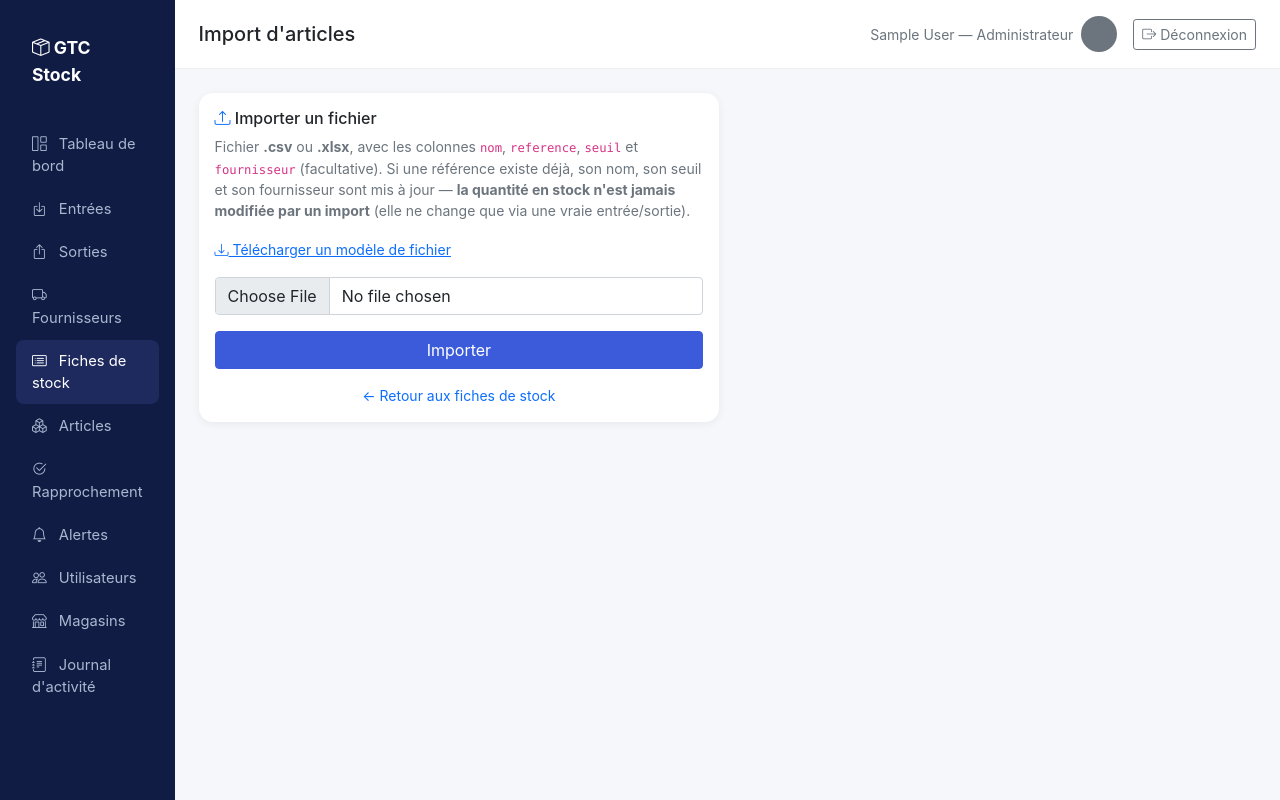
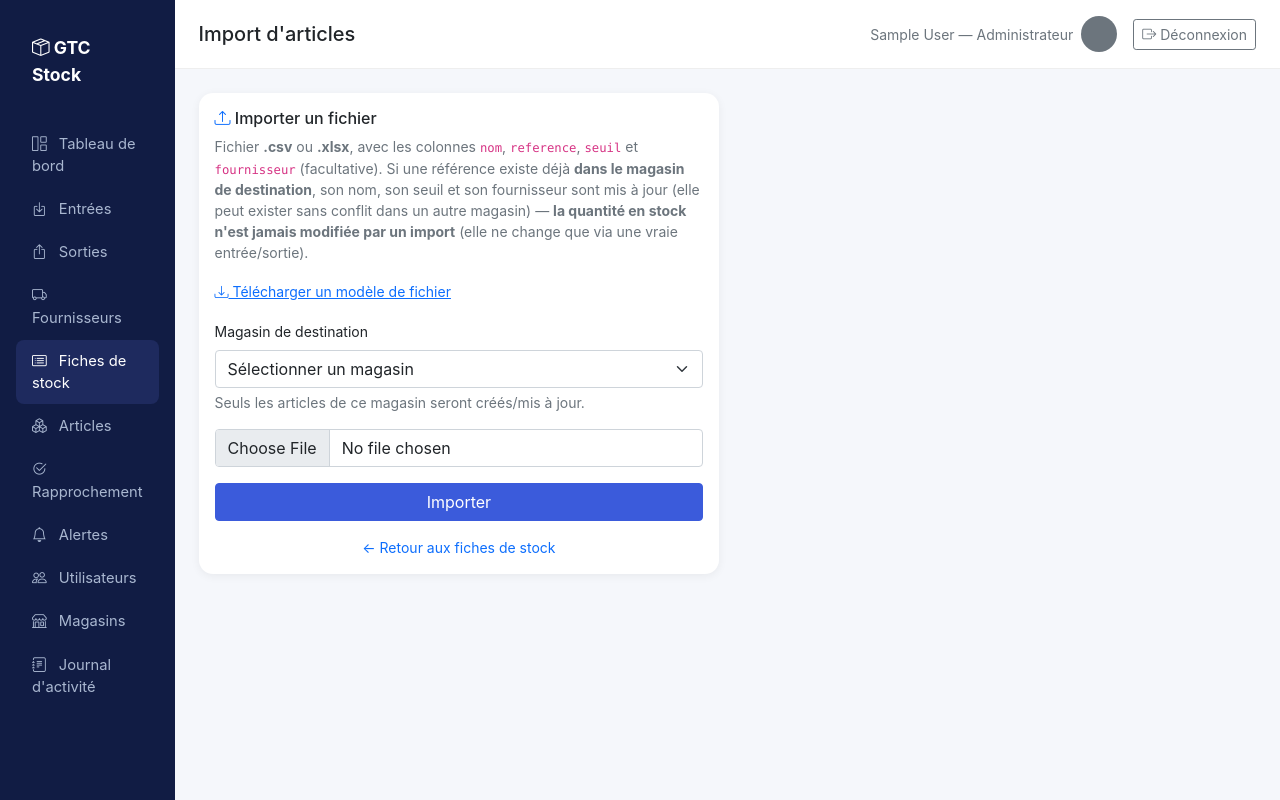
Before and after one commit to Awalmohmed/gtc-stock-app, a Flask app: page /pages/fiche-stock/import in a window 1280 px wide. Run offline with Flask 3, Linux system fonts and the light colour scheme; the visitor is signed in with stand-in values (Sample User, id 1); some libraries are stand-ins or nearby versions.

Commit message:
Import CSV/Excel — scoper par magasin (référence unique par magasin)
Complète l'Étape 0 : depuis que la référence d'un article n'est
unique que par magasin (commit précédent), l'import de fichier
CSV/Excel devait être corrigé pour ne plus jamais toucher un article
d'un autre magasin sous prétexte qu'il porte la même référence — un
scénario tout à fait réel dès qu'un transfert inter-magasin (Étape 1
à venir) crée un homonyme ailleurs.

- import_articles.py : importer_fichier() prend désormais un
  magasin_id obligatoire ; la recherche des articles existants et la
  création des nouveaux sont scopées à ce magasin.
- views.py : la route détermine le magasin cible comme pour la
  création d'article (fiche_stock.html) — magasin choisi dans le
  formulaire pour un rôle qui voit tous les magasins (Administrateur,
  Comptable), magasin de rattachement automatique pour un Gestionnaire
  de stock ; rejet propre (flash, pas de 500) si aucun magasin n'est
  déterminable.
- import_articles.html : ajoute le sélecteur de magasin (Administrateur/
  Comptable seulement) et met à jour le texte d'aide en conséquence.
- fiche_stock.html : texte d'aide du champ Référence mis à jour pour
  refléter l'unicité par magasin (seule cette ligne est modifiée dans
  ce fichier — les autres changements non liés déjà présents dans la
  copie de travail restent intacts et non indexés).

Testé (scénario complet, base isolée) : un article REF-1 existant dans
le magasin Sud ; l'administrateur importe un fichier contenant REF-1 et
REF-2 dans le magasin Nord -> les deux sont créés dans Nord SANS que
l'article REF-1 de Sud soit touché (vérifié explicitement, nom/quantité
inchangés) ; admin sans magasin sélectionné -> message d'erreur clair,
pas d'erreur serveur ; un Gestionnaire de stock (rattaché à Nord)
importe une mise à jour de REF-1 sans voir de sélecteur de magasin (son
propre magasin est utilisé implicitement), toujours sans toucher Sud.

Co-Authored-By: Claude Sonnet 5 <noreply@anthropic.com>
Claude-Session: https://claude.ai/code/session_01KuxMusGjuf9rbBBf4tgqXE

```diff
--- a/apps/import_articles.py
+++ b/apps/import_articles.py
@@ -14,9 +14,16 @@ Le stock ne doit changer que via de vrais mouvements d'entrée/sortie
 (voir apps/gtc_data.py, add_entree/add_sortie) — un import ne fait que
 mettre à jour les informations de catalogue.
 
-- Référence déjà connue -> met à jour nom, seuil, fournisseur habituel
-  (et le statut Alerte/OK si l'article n'est pas "Dormant").
-- Référence inconnue -> crée l'article, quantite=0.
+Un import cible TOUJOURS un seul magasin (`magasin_id`, voir
+importer_fichier) — la référence n'étant unique que PAR MAGASIN (voir
+apps/models.py, Article.__table_args__), un import ne doit jamais
+toucher un article d'un autre magasin sous prétexte qu'il porte la même
+référence :
+- Référence déjà connue DANS CE MAGASIN -> met à jour nom, seuil,
+  fournisseur habituel (et le statut Alerte/OK si l'article n'est pas
+  "Dormant").
+- Référence inconnue dans ce magasin (qu'elle existe ou non ailleurs)
+  -> crée l'article dans ce magasin, quantite=0.
 - Fournisseur mentionné mais introuvable dans la table Fournisseur ->
   ligne rejetée (pas de création silencieuse d'un fournisseur).
 - Référence en double dans le même fichier -> seule la première
@@ -152,8 +159,11 @@ def _valider_ligne(ligne, references_vues, fournisseurs_par_nom):
     return {"nom": nom, "reference": reference, "seuil": seuil, "fournisseur_id": fournisseur_id}, None
 
 
-def importer_fichier(nom_fichier, contenu_brut):
-    """Importe un fichier CSV ou Excel d'articles.
+def importer_fichier(nom_fichier, contenu_brut, magasin_id):
+    """Importe un fichier CSV ou Excel d'articles dans le magasin
+    `magasin_id` : toutes les créations/mises à jour sont scopées à ce
+    magasin (voir docstring du module) — un article portant la même
+    référence dans un AUTRE magasin n'est jamais touché.
 
     Retourne un dict : {"crees": int, "maj": int, "erreurs": [(ligne, message), ...]}.
     Lève FichierInvalide si le fichier lui-même est inexploitable
@@ -185,7 +195,9 @@ def importer_fichier(nom_fichier, contenu_brut):
     references_du_fichier = [d["reference"] for d in lignes_valides]
     articles_existants = {
         a.reference: a
-        for a in Article.query.filter(Article.reference.in_(references_du_fichier))
+        for a in Article.query.filter(
+            Article.reference.in_(references_du_fichier), Article.magasin_id == magasin_id,
+        )
     } if references_du_fichier else {}
 
     for donnees in lignes_valides:
@@ -207,7 +219,7 @@ def importer_fichier(nom_fichier, contenu_brut):
             article = Article(
                 nom=donnees["nom"], reference=donnees["reference"], seuil=donnees["seuil"],
                 fournisseur_id=donnees["fournisseur_id"], quantite=0,
-                statut="Alerte", dernier_mouvement="—",
+                statut="Alerte", dernier_mouvement="—", magasin_id=magasin_id,
             )
             db.session.add(article)
             crees += 1
--- a/apps/templates/pages/fiche_stock.html
+++ b/apps/templates/pages/fiche_stock.html
@@ -151,7 +151,7 @@
               <label class="form-label small fw-semibold" for="art-ref">Référence</label>
               <input type="text" id="art-ref" name="reference" class="form-control" maxlength="50"
                      placeholder="ex : REF-0135" required>
-              <div class="form-text">Doit être unique.</div>
+              <div class="form-text">Doit être unique dans le magasin de rattachement (peut exister dans un autre magasin).</div>
             </div>
             <div class="col-sm-3 col-6 mb-3">
               <label class="form-label small fw-semibold" for="art-seuil">Seuil d'alerte</label>
--- a/apps/templates/pages/import_articles.html
+++ b/apps/templates/pages/import_articles.html
@@ -1,3 +1,17 @@
+{#
+  Import d'articles — route import_articles (GET/POST /pages/fiche-stock/import/),
+  tout rôle connecté. Reçoit : resultat = None en GET, sinon
+  {crees, maj, erreurs:[(ligne, message)]} après traitement (import_articles.importer_fichier) ;
+  magasins (pour le sélecteur, rôles qui voient tous les magasins).
+  Sections : 1) formulaire d'upload .csv/.xlsx (+ magasin cible pour un
+  Administrateur/Comptable — un Gestionnaire importe dans son propre
+  magasin, sans champ à remplir) + lien vers le modèle (import_articles_modele) ;
+  2) carte « Résultat » affichée seulement après un import (compteurs +
+  détail des lignes rejetées).
+  Rappel métier : un import ne modifie JAMAIS la quantité en stock. La
+  référence n'étant unique que PAR MAGASIN (voir apps/models.py,
+  Article.__table_args__), l'import ne touche que le magasin cible.
+#}
 {% extends 'layouts/gtc-base.html' %}
 
 {% block title %}GTC Stock - Import d'articles{% endblock title %}
@@ -12,8 +26,9 @@
       <p class="text-muted small">
         Fichier <strong>.csv</strong> ou <strong>.xlsx</strong>, avec les colonnes
         <code>nom</code>, <code>reference</code>, <code>seuil</code> et <code>fournisseur</code>
-        (facultative). Si une référence existe déjà, son nom, son seuil et son
-        fournisseur sont mis à jour — <strong>la quantité en stock n'est jamais
+        (facultative). Si une référence existe déjà <strong>dans le magasin de destination</strong>,
+        son nom, son seuil et son fournisseur sont mis à jour (elle peut exister sans
+        conflit dans un autre magasin) — <strong>la quantité en stock n'est jamais
         modifiée par un import</strong> (elle ne change que via une vraie entrée/sortie).
       </p>
       <p class="mb-3">
@@ -23,6 +38,18 @@
       </p>
       <form action="{{ url_for('import_articles') }}" method="post" enctype="multipart/form-data" data-validate novalidate>
         <input type="hidden" name="csrf_token" value="{{ csrf_token() }}">
+        {% if current_user.role in ['Administrateur', 'Comptable'] %}
+        <div class="mb-3">
+          <label class="form-label small fw-semibold" for="import-magasin">Magasin de destination</label>
+          <select class="form-select" id="import-magasin" name="magasin_id" required>
+            <option value="" selected disabled>Sélectionner un magasin</option>
+            {% for m in magasins %}
+            <option value="{{ m.id }}">{{ m.nom }}</option>
+            {% endfor %}
+          </select>
+          <div class="form-text">Seuls les articles de ce magasin seront créés/mis à jour.</div>
+        </div>
+        {% endif %}
         <div class="mb-3">
           <input type="file" name="fichier" class="form-control" accept=".csv,.xlsx" required>
         </div>
--- a/apps/views.py
+++ b/apps/views.py
@@ -282,11 +282,29 @@ def import_articles():
   resultat = None
   if request.method == 'POST':
     fichier = request.files.get('fichier')
+    # La référence n'étant unique que PAR MAGASIN (voir Article.__table_args__),
+    # un import cible toujours un seul magasin explicite : celui choisi dans
+    # le formulaire pour un rôle qui voit tous les magasins (Administrateur,
+    # Comptable — voir ROLES_TOUS_MAGASINS), ou son propre magasin de
+    # rattachement pour un Gestionnaire de stock.
+    if session.get('role') in ROLES_TOUS_MAGASINS:
+      magasin_id = request.form.get('magasin_id', type=int)
+      if not magasin_id or db.session.get(Magasin, magasin_id) is None:
+        flash("Merci de sélectionner le magasin dans lequel importer ces articles.", 'danger')
+        return render_template('pages/import_articles.html', segment='fiche_stock', parent='pages',
+                                resultat=resultat, magasins=get_all_magasins())
+    else:
+      utilisateur = get_user_by_identifiant(session.get('identifiant'))
+      magasin_id = utilisateur.magasin_id if utilisateur else None
+      if not magasin_id:
+        flash("Aucun magasin ne vous est rattaché : contactez un administrateur.", 'danger')
+        return redirect(url_for('import_articles'))
+
     if not fichier or not fichier.filename:
       flash("Merci de sélectionner un fichier.", 'danger')
     else:
       try:
-        resultat = importer_fichier(fichier.filename, fichier.read())
+        resultat = importer_fichier(fichier.filename, fichier.read(), magasin_id)
         if resultat['erreurs']:
           flash(
             f"Import terminé avec des erreurs : {resultat['crees']} créé(s), "
@@ -302,7 +320,7 @@ def import_articles():
       except FichierInvalide as e:
         flash(str(e), 'danger')
   return render_template('pages/import_articles.html', segment='fiche_stock', parent='pages',
-                          resultat=resultat)
+                          resultat=resultat, magasins=get_all_magasins())
 
 @app.route('/pages/fiche-stock/import/modele.csv')
 @login_required
```
